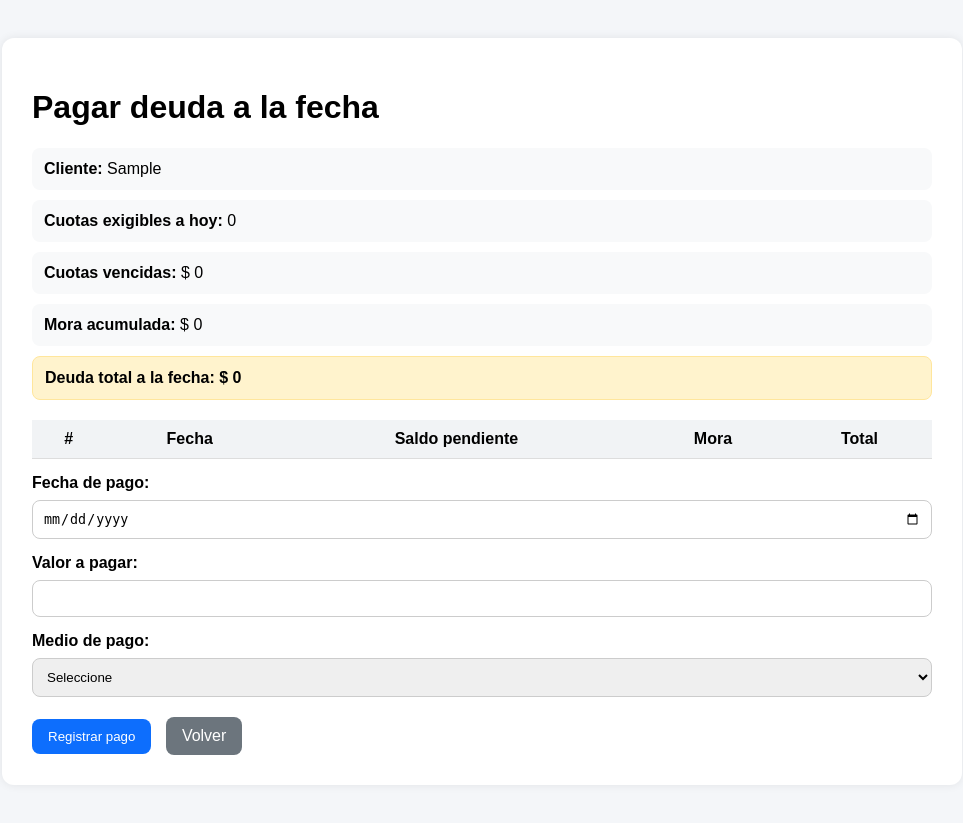
After one commit to comprasconstructoracrv-afk/financiera, a Flask app: page /pagar_deuda_fecha/1 in a window 1280 px wide. The commit adds this page. Shown: the whole page, without its empty margins (158-1121 px from the left). Run offline with Flask 3, Linux system fonts and the light colour scheme; the visitor is signed in with stand-in values (Sample User, id 1); tables that the repository leaves empty hold one stand-in row (values such as "Sample post"); lists and menus that the app fills with data are empty.

Commit message:
Agregar flujo separado para pagar deuda a la fecha sin afectar pagos normales

```diff
--- /dev/null
+++ b/templates/pagar_deuda_fecha.html
@@ -0,0 +1,143 @@
+<!DOCTYPE html>
+<html lang="es">
+<head>
+    <meta charset="UTF-8">
+    <title>Pagar deuda a la fecha</title>
+    <style>
+        body {
+            font-family: Arial, sans-serif;
+            background: #f4f6f9;
+            padding: 30px;
+        }
+        .contenedor {
+            max-width: 900px;
+            margin: auto;
+            background: white;
+            padding: 30px;
+            border-radius: 12px;
+            box-shadow: 0 0 10px rgba(0,0,0,0.08);
+        }
+        .dato {
+            background: #f8f9fa;
+            padding: 12px;
+            border-radius: 8px;
+            margin-bottom: 10px;
+            font-size: 16px;
+        }
+        .total {
+            background: #fff3cd;
+            border: 1px solid #ffe69c;
+            font-weight: bold;
+        }
+        label {
+            display: block;
+            margin-top: 15px;
+            margin-bottom: 8px;
+            font-weight: bold;
+        }
+        input, select {
+            width: 100%;
+            padding: 10px;
+            border: 1px solid #ccc;
+            border-radius: 8px;
+            box-sizing: border-box;
+        }
+        button, a {
+            display: inline-block;
+            margin-top: 20px;
+            padding: 10px 16px;
+            border-radius: 8px;
+            text-decoration: none;
+            border: none;
+            cursor: pointer;
+        }
+        button {
+            background: #0d6efd;
+            color: white;
+        }
+        a {
+            background: #6c757d;
+            color: white;
+            margin-left: 10px;
+        }
+        table {
+            width: 100%;
+            border-collapse: collapse;
+            margin-top: 20px;
+        }
+        th, td {
+            padding: 10px;
+            border-bottom: 1px solid #ddd;
+            text-align: center;
+        }
+        th {
+            background: #f1f3f5;
+        }
+    </style>
+    <script>
+        function mostrarOtroMedio() {
+            const medio = document.getElementById("medio_pago").value;
+            const otro = document.getElementById("otro_medio_box");
+            otro.style.display = medio === "OTRO" ? "block" : "none";
+        }
+    </script>
+</head>
+<body>
+    <div class="contenedor">
+        <h1>Pagar deuda a la fecha</h1>
+
+        <div class="dato"><strong>Cliente:</strong> {{ credito.cliente }}</div>
+        <div class="dato"><strong>Cuotas exigibles a hoy:</strong> {{ cuotas_exigibles_hoy|length }}</div>
+        <div class="dato"><strong>Cuotas vencidas:</strong> {{ cuota_pendiente_total | cop }}</div>
+        <div class="dato"><strong>Mora acumulada:</strong> {{ mora_total | cop }}</div>
+        <div class="dato total"><strong>Deuda total a la fecha:</strong> {{ deuda_total_fecha | cop }}</div>
+
+        <table>
+            <thead>
+                <tr>
+                    <th>#</th>
+                    <th>Fecha</th>
+                    <th>Saldo pendiente</th>
+                    <th>Mora</th>
+                    <th>Total</th>
+                </tr>
+            </thead>
+            <tbody>
+                {% for cuota in cuotas_exigibles_hoy %}
+                <tr>
+                    <td>{{ cuota.numero }}</td>
+                    <td>{{ cuota.fecha_pago.strftime('%d/%m/%Y') }}</td>
+                    <td>{{ cuota.saldo_pendiente | cop }}</td>
+                    <td>{{ cuota.interes_mora | cop }}</td>
+                    <td>{{ cuota.total_cobro | cop }}</td>
+                </tr>
+                {% endfor %}
+            </tbody>
+        </table>
+
+        <form method="POST">
+            <label>Fecha de pago:</label>
+            <input type="date" name="fecha_pago" required>
+
+            <label>Valor a pagar:</label>
+            <input type="text" name="valor" required>
+
+            <label>Medio de pago:</label>
+            <select name="medio_pago" id="medio_pago" onchange="mostrarOtroMedio()" required>
+                <option value="">Seleccione</option>
+                <option value="Bancolombia">Bancolombia</option>
+                <option value="Efectivo">Efectivo</option>
+                <option value="OTRO">Otro</option>
+            </select>
+
+            <div id="otro_medio_box" style="display:none;">
+                <label>Escriba el otro medio de pago:</label>
+                <input type="text" name="medio_pago_otro">
+            </div>
+
+            <button type="submit">Registrar pago</button>
+            <a href="/ver_cuotas/{{ credito.id }}">Volver</a>
+        </form>
+    </div>
+</body>
+</html>
--- a/templates/ver_cuotas.html
+++ b/templates/ver_cuotas.html
@@ -249,6 +249,10 @@
        <a class="volver" href="/liquidar_credito/{{ credito.id }}" style="background:#dc3545;">
           Liquidar crédito
        </a>
+
+       <a class="volver" href="/pagar_deuda_fecha/{{ credito.id }}" style="background:#0d6efd; margin-left:10px;">
+          Pagar deuda a la fecha
+       </a>
     </p>
 
     <table>
```
